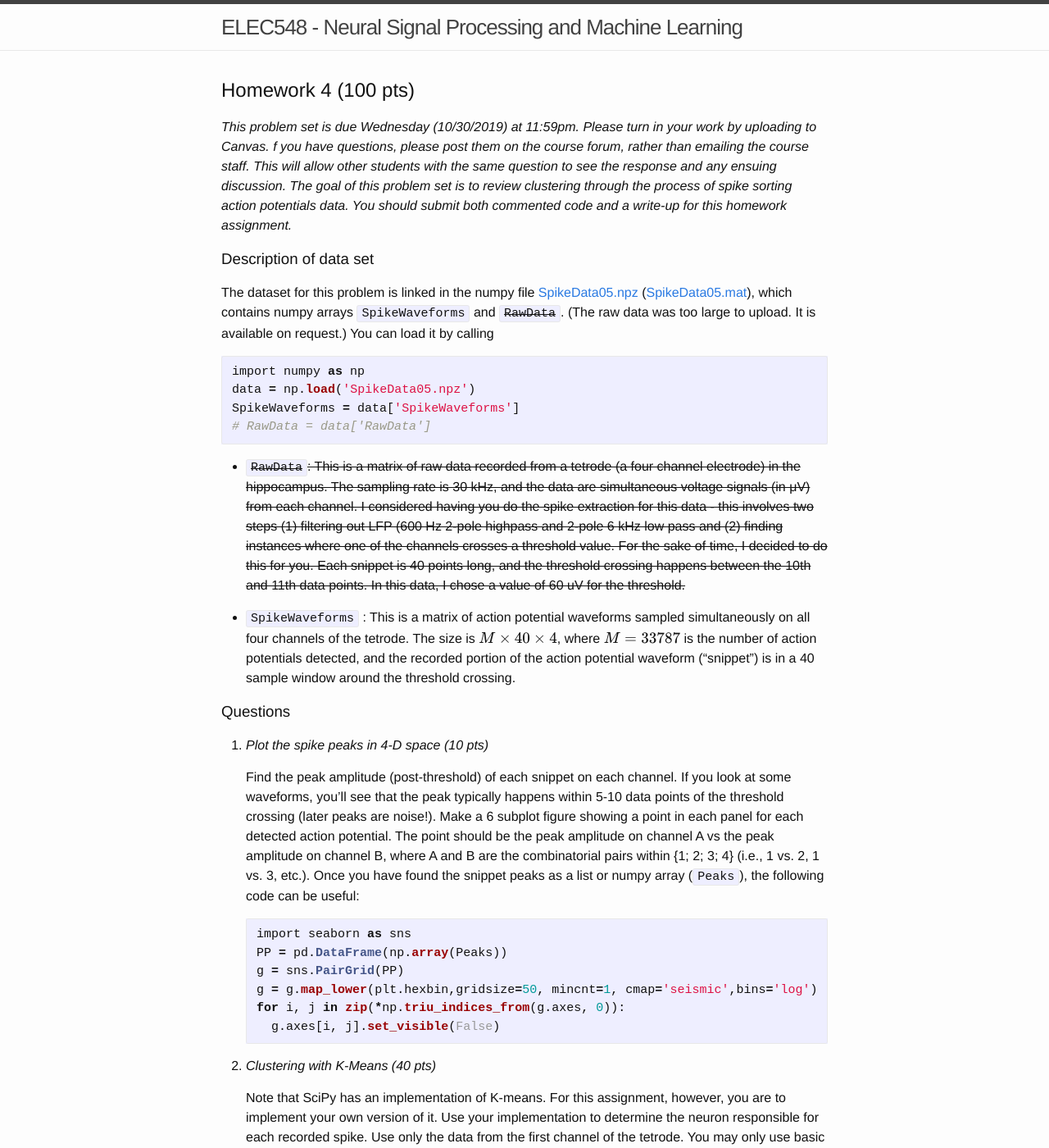
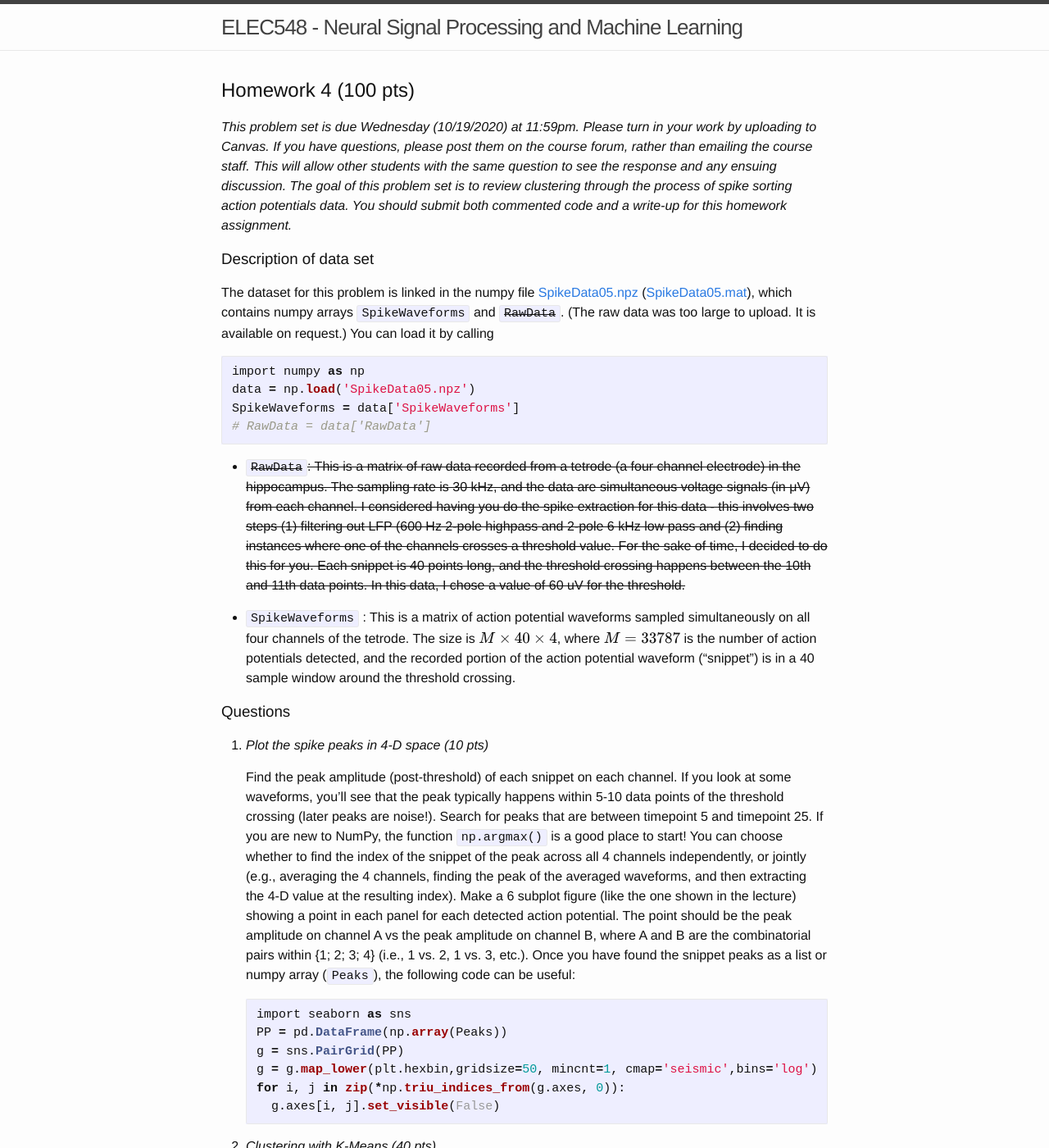
Before and after one commit to elec548/elec548.github.io, a Jekyll site: the page built from Assignments/hw4.md, in a window 1280 px wide and 1400 px high. Shown: the whole window at 82% size. Built offline with Jekyll 4.4.1, drawn with Linux system fonts in a browser that asks for light colours; formulas are drawn with MathJax 3.

Commit message:
Updated HW4

````diff
--- a/Assignments/hw4.md
+++ b/Assignments/hw4.md
@@ -5,8 +5,8 @@ title: Homework 4
 
 ## Homework 4 (100 pts)
 
-_This problem set is due Wednesday (10/30/2019) at 11:59pm. Please turn in your
-work by uploading to Canvas. f you have questions, please post them on the
+_This problem set is due Wednesday (10/19/2020) at 11:59pm. Please turn in your
+work by uploading to Canvas. If you have questions, please post them on the
 course forum, rather than emailing the course staff. This will allow other
 students with the same question to see the response and any ensuing discussion.
 The goal of this problem set is to review clustering through the process of
@@ -51,12 +51,17 @@ and the recorded portion of the action potential waveform ("snippet") is in a
     Find the peak amplitude (post-threshold) of each snippet on each channel. If
     you look at some waveforms, you'll see that the peak typically happens
     within 5-10 data points of the threshold crossing (later peaks are noise!).
-    Make a 6 subplot figure showing a point in each panel for each detected
-    action potential. The point should be the peak amplitude on channel A vs the
-    peak amplitude on channel B, where A and B are the combinatorial pairs
-    within {1; 2; 3; 4} (i.e., 1 vs. 2, 1 vs. 3, etc.). Once you have found the
-    snippet peaks as a list or numpy array (`Peaks`), the following code can
-    be useful:
+    Search for peaks that are between timepoint 5 and timepoint 25. If you are
+    new to NumPy, the function `np.argmax()` is a good place to start! You can
+    choose whether to find the index of the snippet of the peak across all 4
+    channels independently, or jointly (e.g., averaging the 4 channels, finding
+    the peak of the averaged waveforms, and then extracting the 4-D value at
+    the resulting index).  Make a 6 subplot figure (like the one shown in the
+    lecture) showing a point in each panel for each detected action potential.
+    The point should be the peak amplitude on channel A vs the peak amplitude
+    on channel B, where A and B are the combinatorial pairs within {1; 2; 3; 4}
+    (i.e., 1 vs. 2, 1 vs. 3, etc.). Once you have found the snippet peaks as a
+    list or numpy array (`Peaks`), the following code can be useful:
 
    ```python
    import seaborn as sns
````
Also changed, not shown: index.md (+1 -1 lines).
